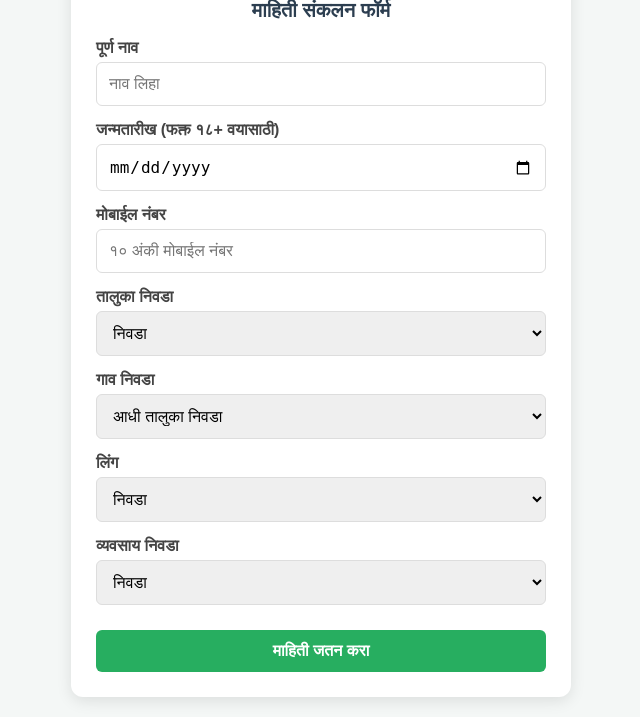
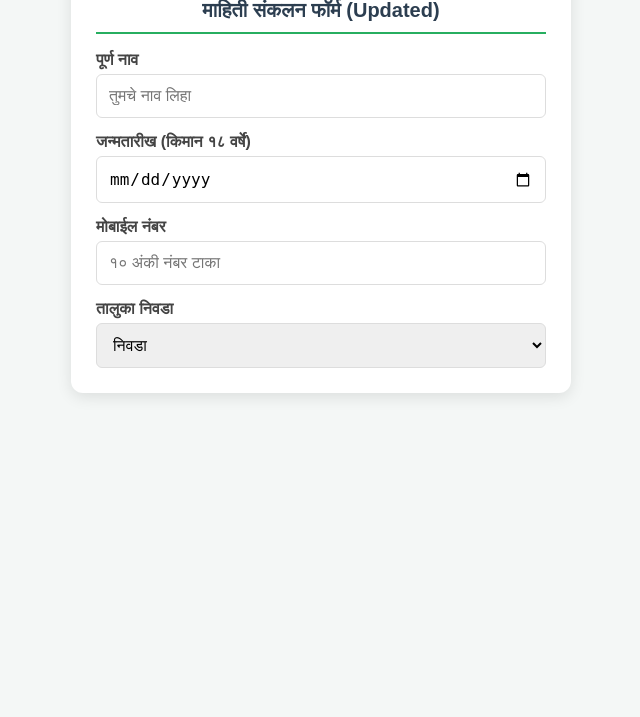
Before and after one commit to SakshiNishant/Data-Collection, a Flask app: page / in a window 1280 px wide. Shown: the part 511-1228 px from the top of the page, without its empty margins (319-959 px from the left). After the commit the page ends 908 px from the top, so only its background shows below. Run offline with Flask 3, Linux system fonts and the light colour scheme.

Commit message:
Refactor index.html for improved styling and structure
Updated form labels and added ID to the form element. Enhanced styles for better readability and added focus effects.

```diff
--- a/templates/index.html
+++ b/templates/index.html
@@ -5,130 +5,83 @@
     <meta name="viewport" content="width=device-width, initial-scale=1.0">
     <title>माहिती संकलन फॉर्म</title>
     <style>
-        body { font-family: 'Arial', sans-serif; background-color: #f4f7f6; margin: 0; padding: 20px; }
-        .container { max-width: 450px; background: #fff; padding: 25px; border-radius: 12px; margin: auto; box-shadow: 0 4px 15px rgba(0,0,0,0.1); }
+        body {
+            font-family: 'Arial', sans-serif;
+            background-color: #f4f7f6;
+            margin: 0;
+            padding: 20px;
+        }
+        .container {
+            max-width: 450px;
+            background: #fff;
+            padding: 25px;
+            border-radius: 12px;
+            margin: auto;
+            box-shadow: 0 4px 15px rgba(0,0,0,0.1);
+        }
         .header { text-align: center; margin-bottom: 20px; }
         .header img.logo { max-width: 80px; margin-bottom: 10px; }
         .header img.photo { width: 100%; border-radius: 8px; margin-top: 10px; }
-        h2 { text-align: center; color: #2c3e50; font-size: 20px; margin-top: 10px; }
+
+        h2 { text-align: center; color: #2c3e50; font-size: 20px; border-bottom: 2px solid #27ae60; padding-bottom: 10px; }
+
         label { font-weight: bold; display: block; margin-top: 15px; color: #444; }
-        input, select, button { width: 100%; padding: 12px; margin-top: 5px; border: 1px solid #ddd; border-radius: 6px; box-sizing: border-box; font-size: 16px; }
-        button { background-color: #27ae60; color: white; border: none; cursor: pointer; font-weight: bold; margin-top: 25px; transition: 0.3s; }
+
+        input, select, button {
+            width: 100%;
+            padding: 12px;
+            margin-top: 5px;
+            border: 1px solid #ddd;
+            border-radius: 6px;
+            box-sizing: border-box;
+            font-size: 16px;
+        }
+
+        input:focus, select:focus { border-color: #27ae60; outline: none; }
+
+        button {
+            background-color: #27ae60;
+            color: white;
+            border: none;
+            cursor: pointer;
+            font-weight: bold;
+            margin-top: 25px;
+            transition: 0.3s;
+        }
         button:hover { background-color: #219150; }
-        .error-text { color: red; font-size: 13px; margin-top: 5px; display: none; }
+
+        .error-text {
+            color: #e74c3c;
+            font-size: 13px;
+            margin-top: 5px;
+            display: none;
+            font-weight: bold;
+        }
     </style>
 </head>
 <body>
+
     <div class="container">
         <div class="header">
             <img src="{{ url_for('static', filename='logo.png') }}" class="logo" onerror="this.style.display='none'">
             <img src="{{ url_for('static', filename='photo.jpg') }}" class="photo" onerror="this.style.display='none'">
         </div>
 
-        <h2>माहिती संकलन फॉर्म</h2>
+        <h2>माहिती संकलन फॉर्म (Updated)</h2>
 
-        <form action="/submit" method="post" onsubmit="return validateForm()">
+        <form action="/submit" method="post" id="dataForm" onsubmit="return validateForm()">
             <label>पूर्ण नाव</label>
-            <input type="text" name="full_name" placeholder="नाव लिहा" required>
+            <input type="text" name="full_name" placeholder="तुमचे नाव लिहा" required>
 
-            <label>जन्मतारीख (फक्त १८+ वयासाठी)</label>
+            <label>जन्मतारीख (किमान १८ वर्षे)</label>
             <input type="date" name="dob" id="dob" required>
             <div id="age-error" class="error-text">तुमचे वय १८ वर्षांपेक्षा जास्त असणे आवश्यक आहे.</div>
 
             <label>मोबाईल नंबर</label>
-            <input type="tel" name="mobile" id="mobile" placeholder="१० अंकी मोबाईल नंबर" required>
-            <div id="mobile-error" class="error-text">कृपया वैध १० अंकी मोबाईल नंबर टाका.</div>
+            <input type="tel" name="mobile" id="mobile" placeholder="१० अंकी नंबर टाका" maxlength="10" required>
+            <div id="mobile-error" class="error-text">कृपया १० अंकी वैध नंबर टाका.</div>
 
             <label>तालुका निवडा</label>
             <select name="taluka" id="taluka" onchange="updateVillages()" required>
                 <option value="">निवडा</option>
-                <option value="नांदगाव">नांदगाव</option>
-                <option value="मालेगाव">मालेगाव</option>
-            </select>
-
-            <label>गाव निवडा</label>
-            <select name="village" id="village" required>
-                <option value="">आधी तालुका निवडा</option>
-            </select>
-
-            <label>लिंग</label>
-            <select name="gender" required>
-                <option value="">निवडा</option>
-                <option value="पुरुष">पुरुष</option>
-                <option value="महिला">महिला</option>
-                <option value="इतर">इतर</option>
-            </select>
-
-            <label>व्यवसाय निवडा</label>
-            <select name="occupation" required>
-                <option value="">निवडा</option>
-                <option value="शेतकरी">शेतकरी</option>
-                <option value="मजूर">मजूर</option>
-                <option value="व्यवसाय">व्यवसाय</option>
-                <option value="विद्यार्थी">विद्यार्थी</option>
-                <option value="नोकरी">नोकरी</option>
-                <option value="गृहिणी">गृहिणी</option>
-                <option value="इतर">इतर</option>
-            </select>
-
-            <button type="submit">माहिती जतन करा</button>
-        </form>
-    </div>
-
-    <script>
-        // १. गावांची यादी लोड करण्यासाठीचे फिक्स लॉजिक
-        // Jinja2 कडून येणारा डेटा सुरक्षितपणे JavaScript मध्ये घेतला आहे
-        const villagesData = {{ villages_data | tojson | safe }};
-
-        function updateVillages() {
-            const taluka = document.getElementById("taluka").value;
-            const villageSelect = document.getElementById("village");
-
-            // आधीची यादी साफ करा
-            villageSelect.innerHTML = '<option value="">गाव निवडा</option>';
-
-            if (taluka && villagesData[taluka]) {
-                villagesData[taluka].forEach(function(v) {
-                    const opt = document.createElement("option");
-                    opt.value = v;
-                    opt.textContent = v;
-                    villageSelect.appendChild(opt);
-                });
-            }
-        }
-
-        // २. वय १८+ ठेवण्यासाठी कॅलेंडरची मर्यादा सेट करणे
-        const today = new Date();
-        const maxYear = today.getFullYear() - 18;
-        const maxDate = new Date(maxYear, today.getMonth(), today.getDate()).toISOString().split('T')[0];
-        document.getElementById("dob").setAttribute("max", maxDate);
-
-        // ३. फॉर्म सबमिट करण्यापूर्वी व्हॅलिडेशन चेक
-        function validateForm() {
-            let isValid = true;
-
-            // मोबाईल व्हॅलिडेशन (फक्त १० अंक)
-            const mobile = document.getElementById("mobile").value;
-            const mobilePattern = /^[0-9]{10}$/;
-            if (!mobilePattern.test(mobile)) {
-                document.getElementById("mobile-error").style.display = "block";
-                isValid = false;
-            } else {
-                document.getElementById("mobile-error").style.display = "none";
-            }
-
-            // वय व्हॅलिडेशन (पुन्हा एकदा खात्री करण्यासाठी)
-            const dob = new Date(document.getElementById("dob").value);
-            const eighteenYearsAgo = new Date(today.getFullYear() - 18, today.getMonth(), today.getDate());
-            if (dob > eighteenYearsAgo) {
-                document.getElementById("age-error").style.display = "block";
-                isValid = false;
-            } else {
-                document.getElementById("age-error").style.display = "none";
-            }
-
-            return isValid;
-        }
-    </script>
-</body>
-</html>
+                <option value="
```
